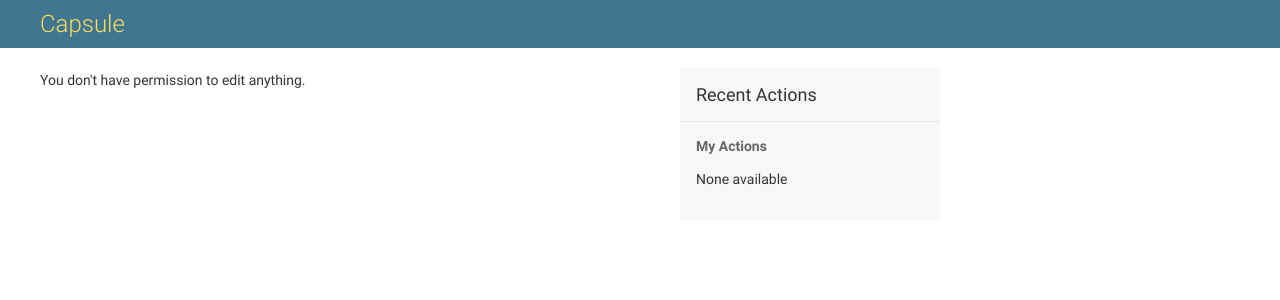
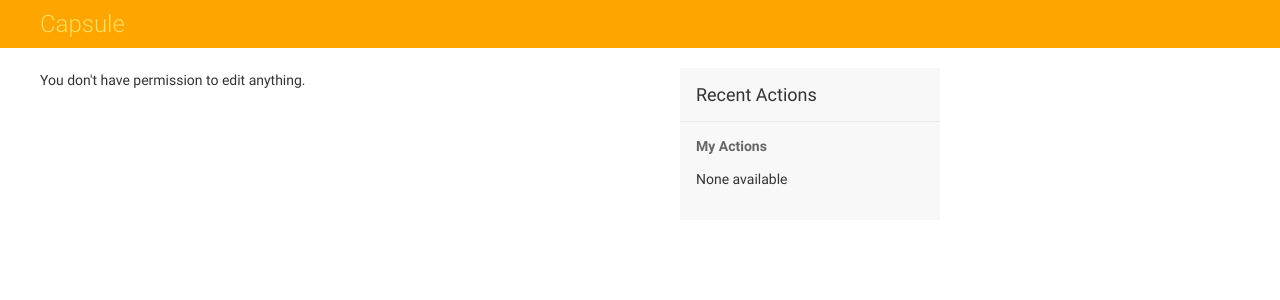
Before and after one commit to morenoh149/djangoTutorial, a Django app: template templates/admin/index.html in a window 1280 px wide. Shown: the top 300 px of the page. Run offline with Django 3.2, Linux system fonts and the light colour scheme; the template is opened without the code that fills it, so the values that code supplies are empty; data comes from the database, SQL or seed files in the repository; both versions use the stored data as it was after the commit.

Commit message:
add admin panel styling

```diff
--- /dev/null
+++ b/assets/admin.css
@@ -0,0 +1,3 @@
+#header {
+  background-color: orange;
+}
--- a/mysite/settings.py
+++ b/mysite/settings.py
@@ -120,3 +120,7 @@
 # https://docs.djangoproject.com/en/1.9/howto/static-files/
 
 STATIC_URL = '/static/'
+STATIC_ROOT = 'static'
+STATICFILES_DIRS = [
+    os.path.join(BASE_DIR, 'assets')
+]
--- a/templates/admin/base_site.html
+++ b/templates/admin/base_site.html
@@ -1,6 +1,8 @@
 {% extends "admin/base.html" %}
 
-{% block title %}{{ title }} | {{ site_title|default:_('Django site admin') }}{% endblock %}
+{% block title %}
+  {{ title }} | {{ site_title|default:_('Django site admin') }}
+{% endblock %}
 
 {% block branding %}
 <h1 id="site-name"><a href="{% url 'admin:index' %}">
--- a/templates/admin/index.html
+++ b/templates/admin/index.html
@@ -1,7 +1,7 @@
 {% extends "admin/base_site.html" %}
 {% load i18n admin_static %}
 
-{% block extrastyle %}{{ block.super }}<link rel="stylesheet" type="text/css" href="{% static "admin/css/dashboard.css" %}" />{% endblock %}
+{% block extrastyle %}{{ block.super }}<link rel="stylesheet" type="text/css" href="{% static "admin.css" %}" />{% endblock %}
 
 {% block coltype %}colMS{% endblock %}
 
```
Also changed, not shown: db.sqlite3, 1 other file.
